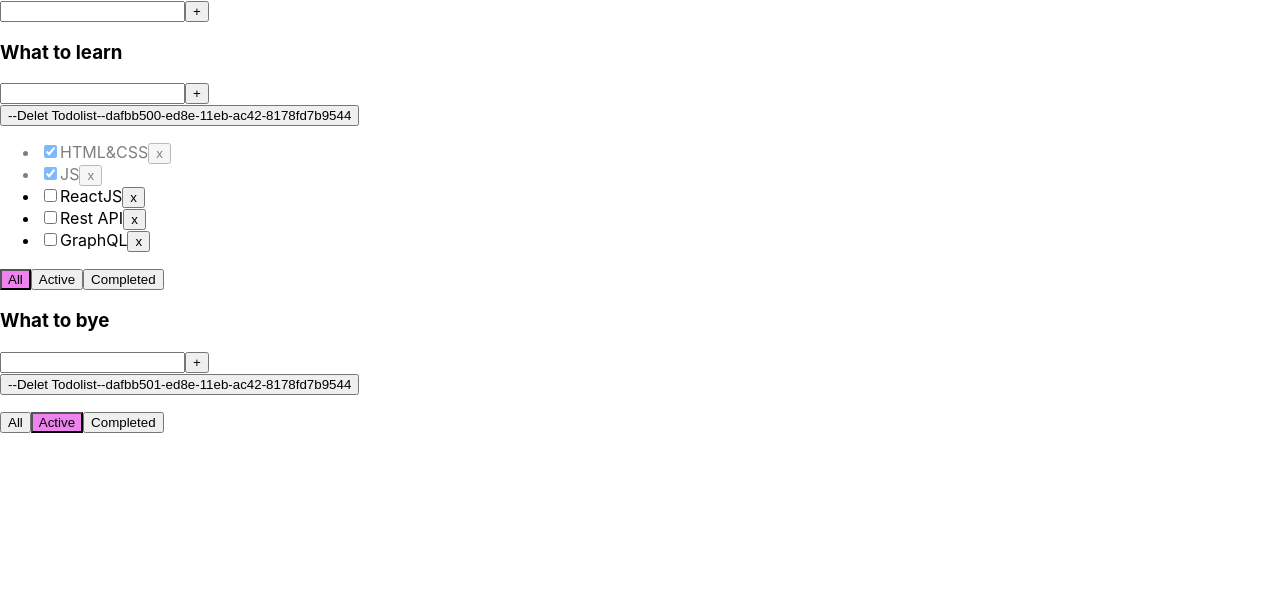
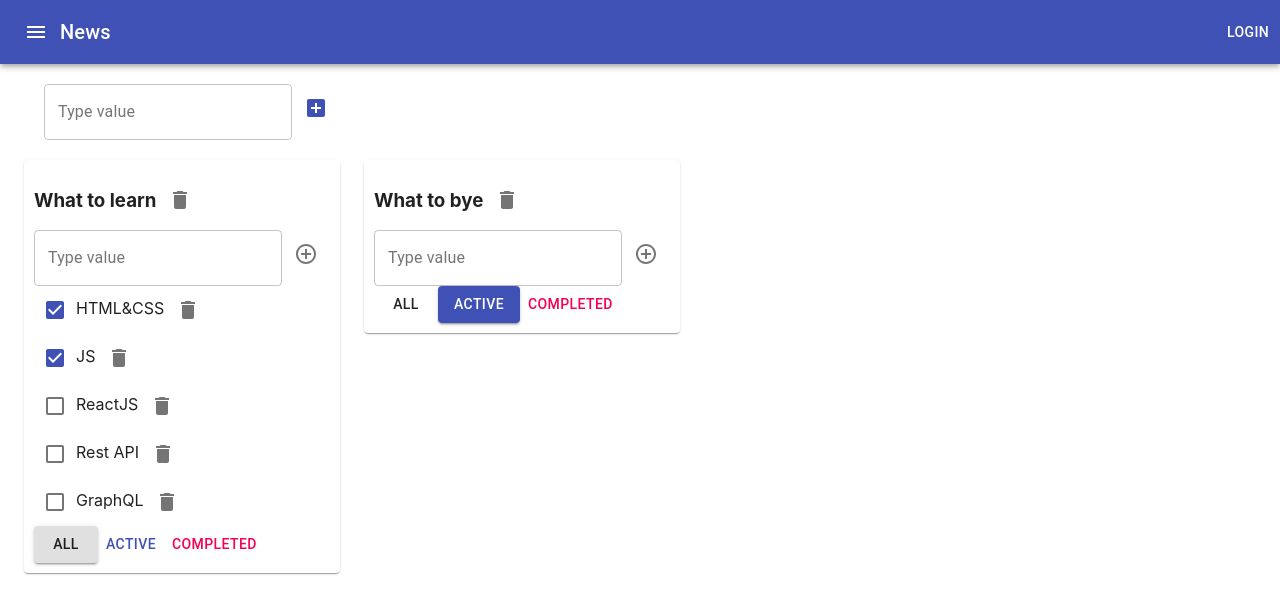
Before and after one commit to sokelova/todolist-text, a React (Create React App) app: page / in a window 1280 px wide. Shown: the top 614 px of the page. Built offline with nearby package versions, Linux system fonts and the light colour scheme.

Commit message:
commit message material-ui end

```diff
--- a/package.json
+++ b/package.json
@@ -3,6 +3,8 @@
   "version": "0.1.0",
   "private": true,
   "dependencies": {
+    "@material-ui/core": "^4.12.3",
+    "@material-ui/icons": "^4.11.2",
     "@testing-library/jest-dom": "^4.2.4",
     "@testing-library/react": "^9.3.2",
     "@testing-library/user-event": "^7.1.2",
--- a/src/App.module.css
+++ b/src/App.module.css
@@ -1,23 +1,23 @@
-.App {
-  padding: 30px;
-  display: flex;
-}
+/*.App {*/
+/*  padding: 30px;*/
+/*  display: flex;*/
+/*}*/
 
-.App > div {
-  margin-right: 50px;
-}
-.error {
-  border: 1px solid red;
-}
+/*.App > div {*/
+/*  margin-right: 50px;*/
+/*}*/
+/*.error {*/
+/*  border: 1px solid red;*/
+/*}*/
 
-.error_message {
-  color: red;
-}
+/*.error_message {*/
+/*  color: red;*/
+/*}*/
 
-.active_filter{
-  background-color: violet;
-}
+/*.active_filter{*/
+/*  background-color: violet;*/
+/*}*/
 
-.isDone_executed{
-  opacity: 0.5;
-}
+/*.isDone_executed{*/
+/*  opacity: 0.5;*/
+/*}*/
--- a/src/App.tsx
+++ b/src/App.tsx
@@ -4,6 +4,8 @@ import {TaskType, Todolist} from './Todolist';
 import { v1 } from 'uuid';
 import { FilterValuesType } from './Input';
 import {AddItemForm} from "./components/addItem/AddItemForm";
+import {AppBar, Button, Container, Grid, IconButton, Paper, Toolbar, Typography} from "@material-ui/core";
+import { Menu } from '@material-ui/icons';
 
 type TodolistType = {
     id: string
@@ -96,7 +98,22 @@ function App() {
     return (
 
         <div className="App">
+            <AppBar position="static">
+                    <Toolbar>
+                        <IconButton edge="start" color="inherit" aria-label="menu">
+                            <Menu />
+                        </IconButton>
+                        <Typography variant="h6">
+                            News
+                        </Typography>
+                        <Button color="inherit" style={{position:"absolute", right: "0px"}}>Login</Button>
+                    </Toolbar>
+            </AppBar>
+            <Container fixed>
+                <Grid container style={{padding: "20px"}}>
                     <AddItemForm addItem={addTodolist}/>
+                </Grid>
+                <Grid container spacing={3}>
                 {todolists.map((tl) => {
 
                     let allTodolistTasks = tasksObj[tl.id];
@@ -109,7 +126,9 @@ function App() {
                         tasksForTodolist = allTodolistTasks.filter(t => t.isDone);
                     }
 
-               return <Todolist
+                   return <Grid item>
+                       <Paper style={{padding: "10px"}}>
+                        <Todolist
                            key={tl.id}
                            id={tl.id}
                            title={tl.title}
@@ -122,8 +141,12 @@ function App() {
                            filter={tl.filter}
                            removeTodolist={removeTodolist}
                         />
-                })
+                        </Paper>
+                   </Grid>
                     }
+                )
+            }</Grid>
+            </Container>
         </div>
     );
 }
--- a/src/Input.tsx
+++ b/src/Input.tsx
@@ -1,5 +1,7 @@
 import React, {ChangeEvent, KeyboardEvent, useState} from "react";
 import s from "./App.module.css";
+import {Button, IconButton, TextField} from "@material-ui/core";
+import {ControlPoint} from "@material-ui/icons";
 
 export type FilterValuesType = "all" | "active" | "completed";
 type InputType = {
@@ -28,10 +30,18 @@ export const Input = (props: InputType) => {
         setError("");
         if (event.charCode===13) {addTask();}
     };
-    const errorClas = s.error_message;
     return <div>
-        <input value={title} onChange={onChangeHandler} onKeyPress={onKeyPressHandler}/>
-        <button onClick={addTask}>+</button>
-        <div className={errorClas}>{error}</div>
+        <TextField
+            value={title}
+            variant={'outlined'}
+            label={'Type value'}
+            onChange={onChangeHandler}
+            onKeyPress={onKeyPressHandler}
+            error={!!error}
+            helperText={error}
+        />
+        <IconButton onClick={addTask}>
+            <ControlPoint />
+        </IconButton>
     </div>
 }
--- a/src/Todolist.tsx
+++ b/src/Todolist.tsx
@@ -3,6 +3,8 @@ import {FilterValuesType} from "./Input";
 import { Input } from './Input';
 import s from "./App.module.css";
 import {EditableSpan} from "./components/EditableSpan/EditableSpan";
+import {Button, Checkbox, Grid, IconButton} from "@material-ui/core";
+import {Delete} from "@material-ui/icons";
 
 export type TaskType = {
     id: string
@@ -33,12 +35,16 @@ export function Todolist(props: PropsType) {
     }
 
     return <div>
-        <h3>{props.title}</h3>
+        <Grid container>
+            <h3>{props.title}</h3>
+            <IconButton onClick={removeTodolist}>
+                <Delete />
+            </IconButton>
+        </Grid>
         <div>
             <Input id={props.id} addTask={props.addTask}/>
-            <button onClick={removeTodolist}>--Delet Todolist--{props.id}</button>
         </div>
-        <ul>
+        <div>
             {
                 props.tasks.map(t => {
 
@@ -51,18 +57,20 @@ export function Todolist(props: PropsType) {
                         props.changeTaskTitle(t.id, newValue, props.id);
                     }
 
-                    return <li key={t.id} className={t.isDone ? s.isDone_executed : ""}>
-                        <input type="checkbox" onChange={onChangeStatusHandler} checked={t.isDone}/>
+                    return <div key={t.id} className={t.isDone ? s.isDone_executed : ""}>
+                        <Checkbox onChange={onChangeStatusHandler} checked={t.isDone} color={"primary"}/>
                         <EditableSpan title={t.title} editMode={true} onChange={onChangeTitleHandler}/>
-                        <button onClick={onClickHandler}>x</button>
-                    </li>
+                        <IconButton onClick={onClickHandler}>
+                            <Delete />
+                        </IconButton>
+                    </div>
                 })
             }
-        </ul>
+        </div>
         <div>
-            <button className={props.filter === "all" ? s.active_filter : ""} onClick={ onAllClickHandler } >All</button>
-            <button className={props.filter === "active" ? s.active_filter : ""} onClick={ onActiveClickHandler }>Active</button>
-            <button className={props.filter === "completed" ? s.active_filter : ""} onClick={ onCompletedClickHandler }>Completed</button>
+            <Button variant={props.filter === "all" ? "contained" : "text"} onClick={ onAllClickHandler } color={"default"}>All</Button>
+            <Button variant={props.filter === "active" ? "contained" : "text"} onClick={ onActiveClickHandler } color={"primary"}>Active</Button>
+            <Button variant={props.filter === "completed" ? "contained" : "text"} onClick={ onCompletedClickHandler } color={"secondary"}>Completed</Button>
         </div>
     </div>
 }
--- a/src/components/EditableSpan/EditableSpan.tsx
+++ b/src/components/EditableSpan/EditableSpan.tsx
@@ -1,5 +1,6 @@
 import React, {ChangeEvent, useState} from "react";
 import s from "../../App.module.css";
+import {TextField} from "@material-ui/core";
 
 type EditableSpanType ={
     title: string
@@ -24,5 +25,5 @@ export const EditableSpan = (props: EditableSpanType) => {
 
     return editMode
         ? <span onDoubleClick={activateEditMode}>{props.title}</span>
-        : <input value={title} onChange={onChangeTitleHandler} onBlur={activateViewMode} autoFocus />
+        : <TextField variant={"outlined"} onChange={onChangeTitleHandler} onBlur={activateViewMode} autoFocus />
 }
--- a/src/components/addItem/AddItemForm.tsx
+++ b/src/components/addItem/AddItemForm.tsx
@@ -1,5 +1,7 @@
 import React, {ChangeEvent, KeyboardEvent, useState} from "react";
 import s from "../../App.module.css";
+import {Button, IconButton, TextField} from "@material-ui/core";
+import {AddBox} from "@material-ui/icons";
 
 type AddItemFormType = {
     addItem: (title: string) => void
@@ -28,16 +30,18 @@ export const AddItemForm = (props: AddItemFormType) => {
         setError(null);
         if (event.charCode===13) {addItem();}
     };
-    const errorClas = s.error_message;
     return <div>
-        <input
+        <TextField
             value={title}
+            variant={'outlined'}
+            label={'Type value'}
             onChange={onChangeHandler}
             onKeyPress={onKeyPressHandler}
-            className={error ? errorClas : ""}
-
+            error={!!error}
+            helperText={error}
         />
-        <button onClick={addItem}>+</button>
-        {error && <div className={errorClas}>{error}</div>}
+        <IconButton color="primary" onClick={addItem}>
+            <AddBox />
+        </IconButton>
     </div>
 }
```
Also changed, not shown: 1 other file (tests, documents, lock files or other folders). Lines whose indentation alone changed are shown as unchanged.
